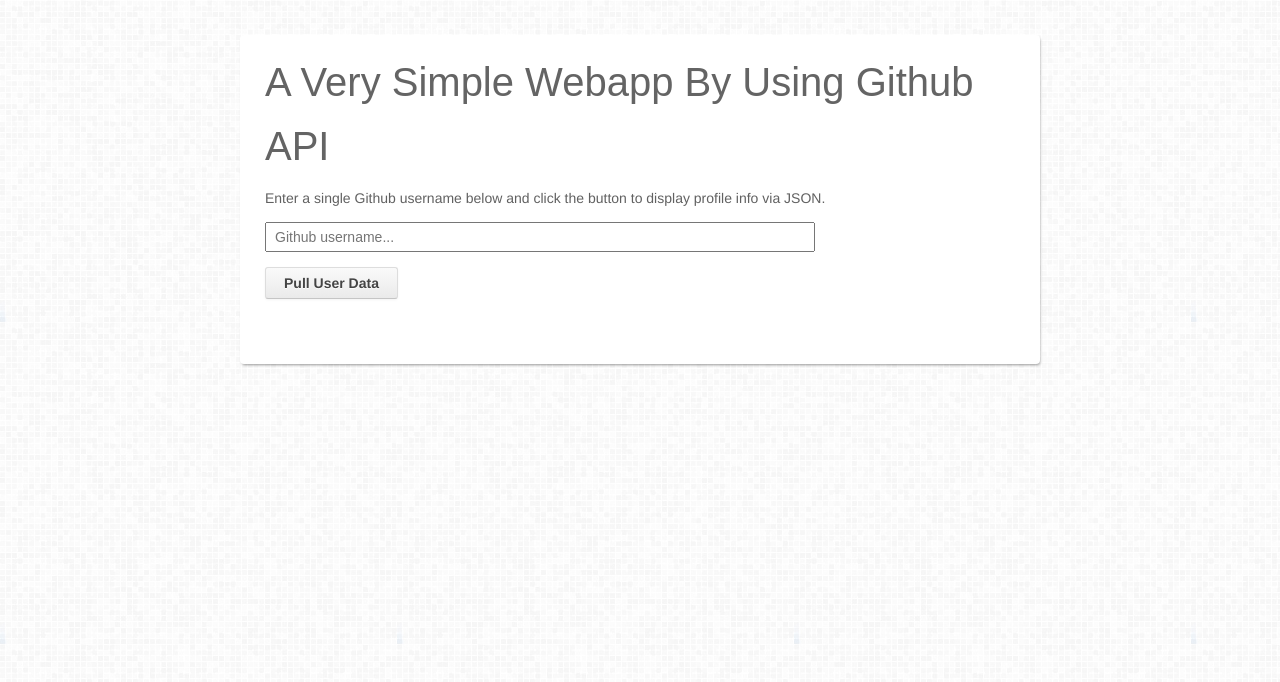
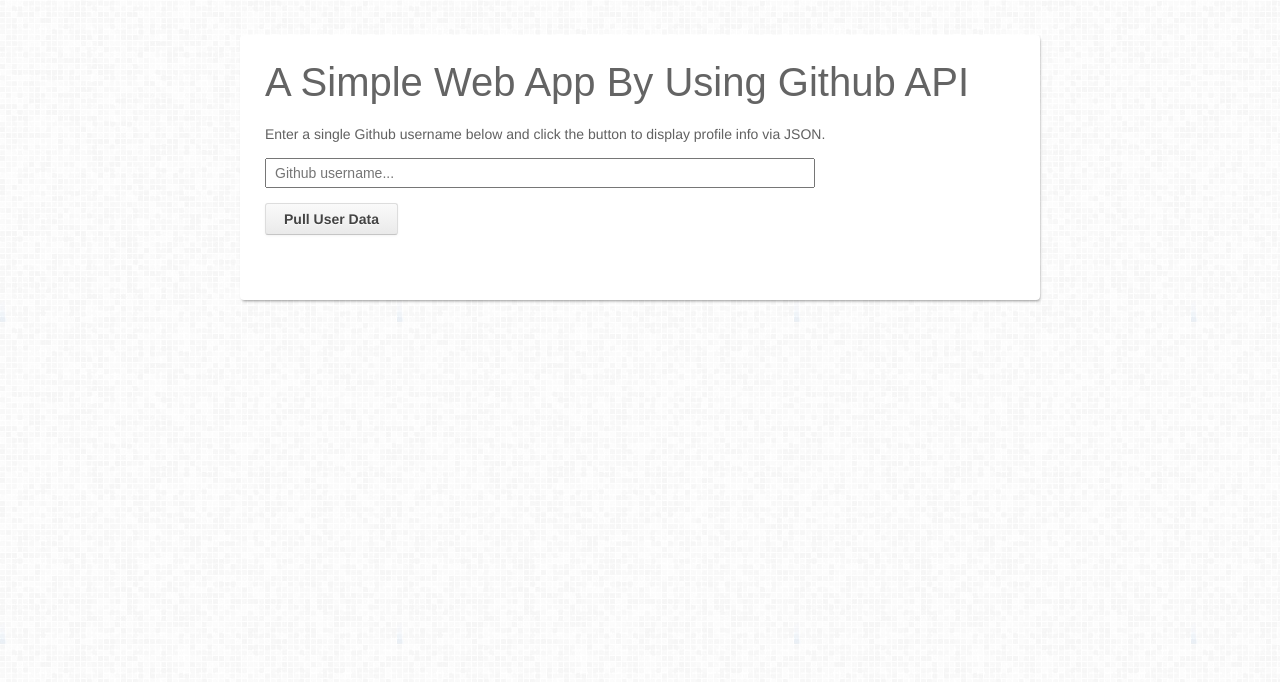
Before and after one commit to dozenhack/dozenhack.github.io, a plain HTML site: page index.html in a window 1280 px wide. Drawn offline with nearby package versions, Linux system fonts and the light colour scheme; a web font is replaced by a local one.

Commit message:
Changed
Changed

```diff
--- a/index.html
+++ b/index.html
@@ -13,7 +13,7 @@
 
 <body>
   <div id="w">
-    <h1>A Very Simple Webapp By Using Github API</h1>
+    <h1>A Simple Web App By Using Github API</h1>
     <p>Enter a single Github username below and click the button to display profile info via JSON.</p>
 
     <input type="text" name="ghusername" id="ghusername" placeholder="Github username...">
```
